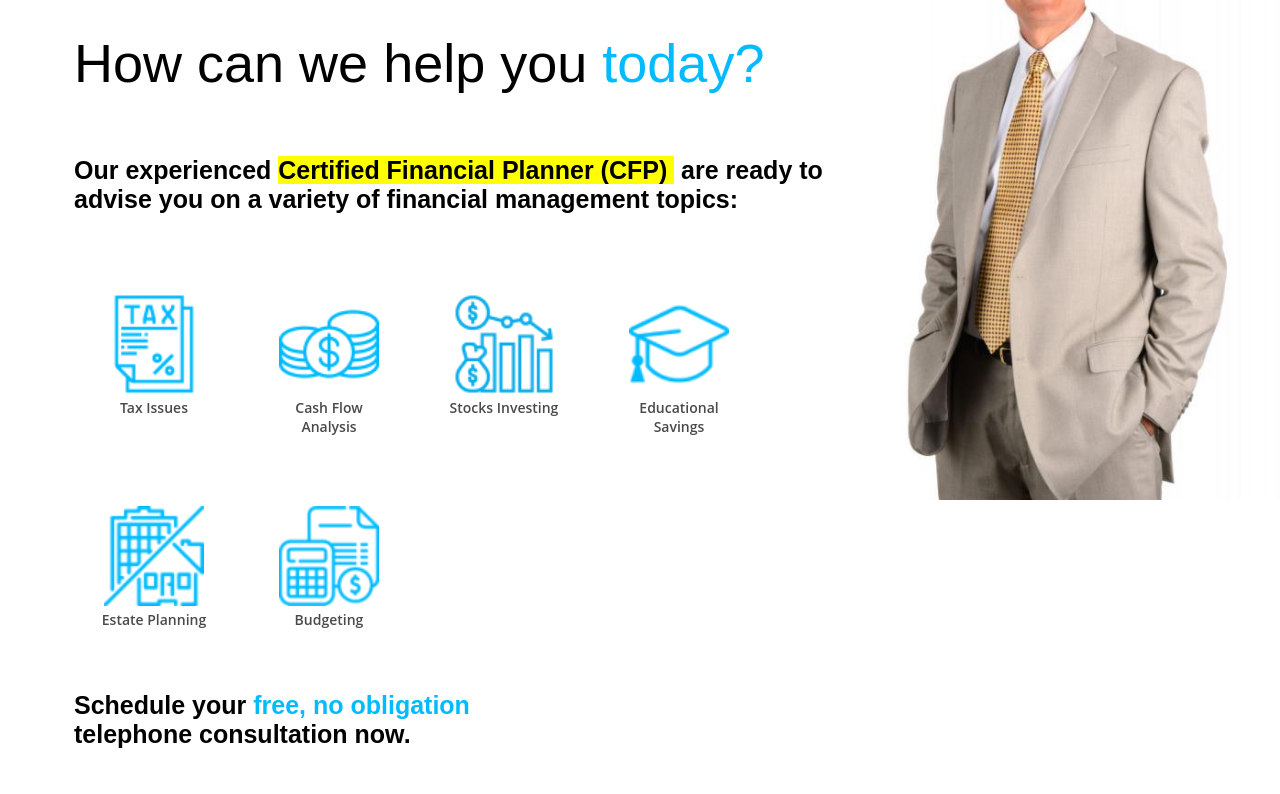
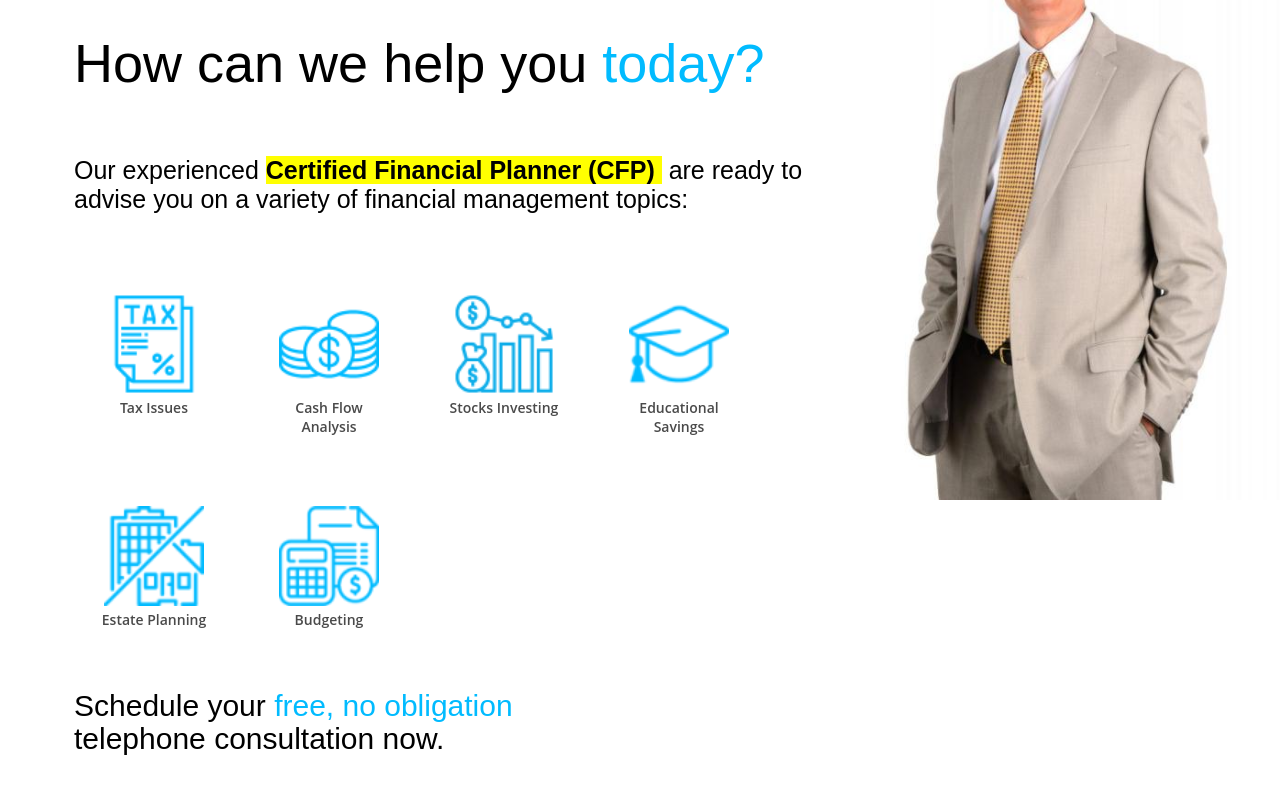
Before and after one commit to lggg123/equitysmith-mern-app, a React (Create React App) app: page /financial in a window 1280 px wide. Shown: the part 980-1774 px from the top of the page. Built offline with nearby package versions, Linux system fonts and the light colour scheme.

Commit message:
Finished finance styling

```diff
--- a/src/pages/Financial/Financial.jsx
+++ b/src/pages/Financial/Financial.jsx
@@ -38,7 +38,7 @@ export default function Financial() {
                         <p id="grey">{text5}</p>
                     </div>
                     <h1 className="scheduleText">How can we help you <span class="blue">today?</span></h1>
-                    <h2 className="scheduleText2">Our experienced <text style={{fontWeight: 'bold'}}><mark>Certified Financial Planner (CFP) </mark></text> are ready to advise you on a variety of financial management topics:</h2>
+                    <p className="scheduleText2">Our experienced <text style={{fontWeight: 'bold'}}><mark>Certified Financial Planner (CFP) </mark></text> are ready to advise you on a variety of financial management topics:</p>
 
                     <div className="item">
                         <img src={tax_issues} className="services" alt=""></img>
@@ -65,7 +65,7 @@ export default function Financial() {
                         <span className="caption">Budgeting</span>
                     </div>
 
-                    <h2 className="scheduleText2">Schedule your <span class="blue">free, no obligation</span> {"\n"}telephone consultation now.</h2>
+                    <h2 className="scheduleText3">Schedule your <span class="blue">free, no obligation</span> {"\n"}telephone consultation now.</h2>
 
                     <button className="bookButton">Book my call</button>
                 </div>
--- a/src/pages/Financial/financial.css
+++ b/src/pages/Financial/financial.css
@@ -54,13 +54,22 @@
 .scheduleText{
     font-family: "Arial Rounded MT Bold", sans-serif;
     font-size: 54px;
-    font-weight: 300;
+    font-weight: 100;
+    padding-top: 250px;
 }
 
 #aboutUs {
     padding-top: 160px;
     padding-bottom: 50px;
     max-width: 100%
+}
+
+.scheduleText2 {
+    font-family: "Arial", sans-serif;
+    font-size: 25px;
+    padding-top: 32px;
+    margin-top: 30px;
+    margin-bottom: 10px;
 }
 
 .scheduleButton{
@@ -75,19 +84,6 @@
     border-radius: 9px 9px 9px 9px;
     padding: 15px 60px 15px 60px;
     margin-left: 20px;
-}
-
-.scheduleText {
-    padding-top: 250px;
-}
-
-.scheduleText2 {
-    font-family: "Arial Rounded MT Bold", sans-serif;
-    font-size: 25px;
-    padding-top: 32px;
-    font-weight: 800;
-    margin-top: 30px;
-    margin-bottom: 10px;
 }
 
 #financial_tom{
@@ -118,6 +114,14 @@
     font-weight: 600;
 }
 
+.scheduleText3{
+    font-family: "Arial Rounded MT Bold", sans-serif;
+    font-size: 30px;
+    font-weight: 100;
+    padding-top: 60px;
+    line-height: 25pt;
+}
+
 .bookButton{
     font-family: "arial rounded", Sans-serif;
     font-size: 22px;
```
